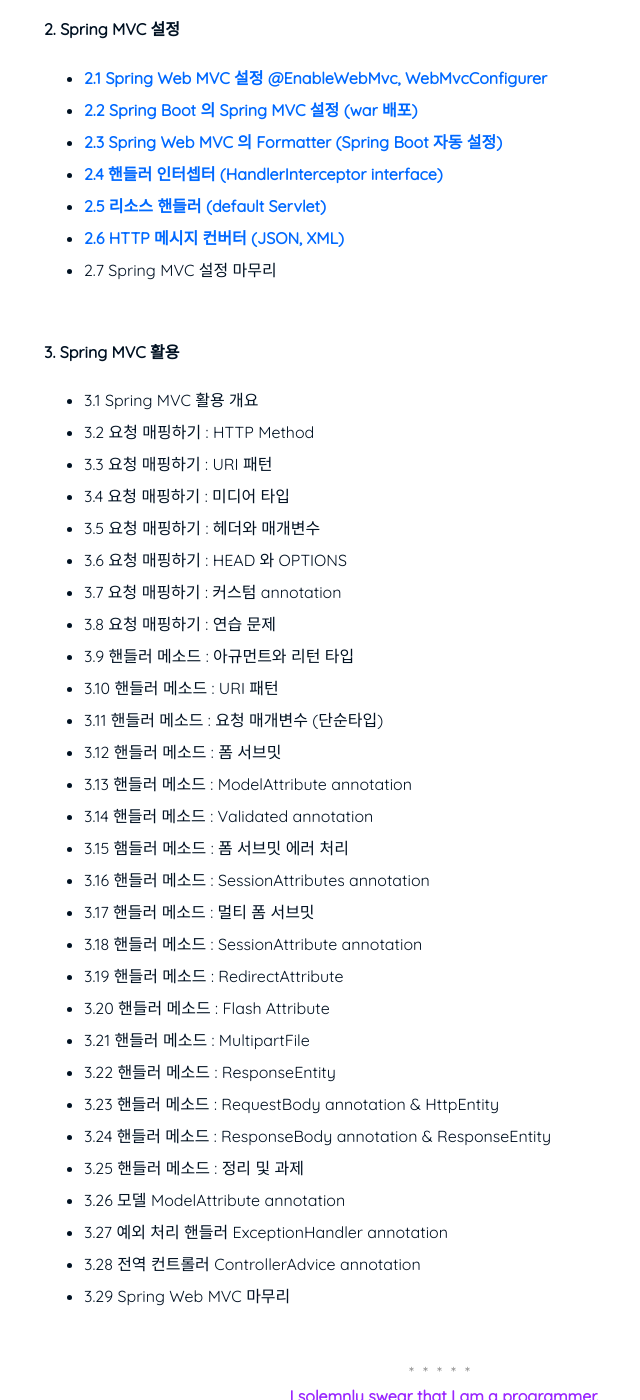
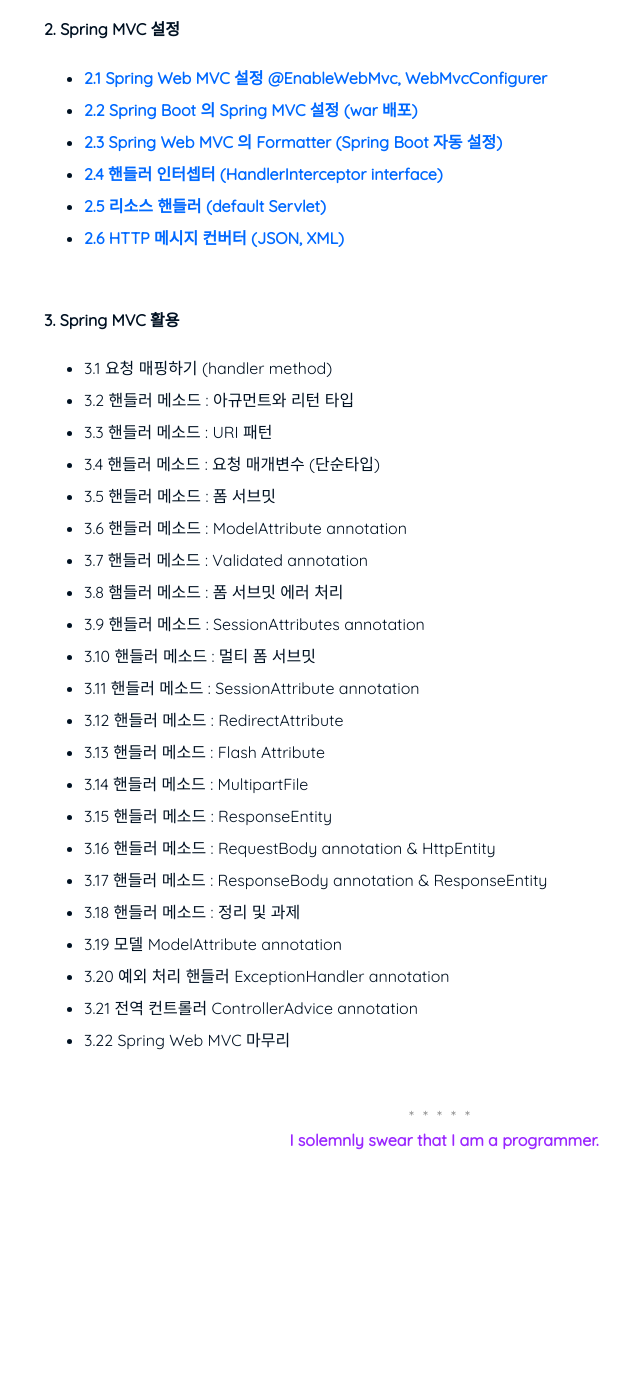
Before and after one commit to nimkoes/portfolio, a Jekyll site: the page built from _posts/2021-06-17-spring_web_mvc.md, in a window 1280 px wide and 1400 px high, scrolled down 1192 px. Shown: the whole window, without its empty margins (196-836 px from the left). Built offline with Jekyll 4.4.1, drawn with Linux system fonts in a browser that asks for light colours; after the commit the page ends 2404 px from its top, so only the background shows below that.

Commit message:
mod post

```diff
--- a/_posts/2021-06-17-spring_web_mvc.md
+++ b/_posts/2021-06-17-spring_web_mvc.md
@@ -39,39 +39,31 @@
   - [2.4 핸들러 인터셉터 (HandlerInterceptor interface)][link_spring_web_mvc_009]
   - [2.5 리소스 핸들러 (default Servlet)][link_spring_web_mvc_010]
   - [2.6 HTTP 메시지 컨버터 (JSON, XML)][link_spring_web_mvc_011]
-  - 2.7 Spring MVC 설정 마무리
 
 
 #### 3. Spring MVC 활용
-  - 3.1 Spring MVC 활용 개요
-  - 3.2 요청 매핑하기 : HTTP Method
-  - 3.3 요청 매핑하기 : URI 패턴
-  - 3.4 요청 매핑하기 : 미디어 타입
-  - 3.5 요청 매핑하기 : 헤더와 매개변수
-  - 3.6 요청 매핑하기 : HEAD 와 OPTIONS
-  - 3.7 요청 매핑하기 : 커스텀 annotation
-  - 3.8 요청 매핑하기 : 연습 문제
-  - 3.9 핸들러 메소드 : 아규먼트와 리턴 타입
-  - 3.10 핸들러 메소드 : URI 패턴
-  - 3.11 핸들러 메소드 : 요청 매개변수 (단순타입)
-  - 3.12 핸들러 메소드 : 폼 서브밋
-  - 3.13 핸들러 메소드 : ModelAttribute annotation
-  - 3.14 핸들러 메소드 : Validated annotation
-  - 3.15 햄들러 메소드 : 폼 서브밋 에러 처리
-  - 3.16 핸들러 메소드 : SessionAttributes annotation
-  - 3.17 핸들러 메소드 : 멀티 폼 서브밋
-  - 3.18 핸들러 메소드 : SessionAttribute annotation
-  - 3.19 핸들러 메소드 : RedirectAttribute
-  - 3.20 핸들러 메소드 : Flash Attribute
-  - 3.21 핸들러 메소드 : MultipartFile
-  - 3.22 핸들러 메소드 : ResponseEntity
-  - 3.23 핸들러 메소드 : RequestBody annotation & HttpEntity
-  - 3.24 핸들러 메소드 : ResponseBody annotation & ResponseEntity
-  - 3.25 핸들러 메소드 : 정리 및 과제
-  - 3.26 모델 ModelAttribute annotation
-  - 3.27 예외 처리 핸들러 ExceptionHandler annotation
-  - 3.28 전역 컨트롤러 ControllerAdvice annotation
-  - 3.29 Spring Web MVC 마무리
+  - 3.1 요청 매핑하기 (handler method)
+  - 3.2 핸들러 메소드 : 아규먼트와 리턴 타입
+  - 3.3 핸들러 메소드 : URI 패턴
+  - 3.4 핸들러 메소드 : 요청 매개변수 (단순타입)
+  - 3.5 핸들러 메소드 : 폼 서브밋
+  - 3.6 핸들러 메소드 : ModelAttribute annotation
+  - 3.7 핸들러 메소드 : Validated annotation
+  - 3.8 햄들러 메소드 : 폼 서브밋 에러 처리
+  - 3.9 핸들러 메소드 : SessionAttributes annotation
+  - 3.10 핸들러 메소드 : 멀티 폼 서브밋
+  - 3.11 핸들러 메소드 : SessionAttribute annotation
+  - 3.12 핸들러 메소드 : RedirectAttribute
+  - 3.13 핸들러 메소드 : Flash Attribute
+  - 3.14 핸들러 메소드 : MultipartFile
+  - 3.15 핸들러 메소드 : ResponseEntity
+  - 3.16 핸들러 메소드 : RequestBody annotation & HttpEntity
+  - 3.17 핸들러 메소드 : ResponseBody annotation & ResponseEntity
+  - 3.18 핸들러 메소드 : 정리 및 과제
+  - 3.19 모델 ModelAttribute annotation
+  - 3.20 예외 처리 핸들러 ExceptionHandler annotation
+  - 3.21 전역 컨트롤러 ControllerAdvice annotation
+  - 3.22 Spring Web MVC 마무리
 
 
 
```
